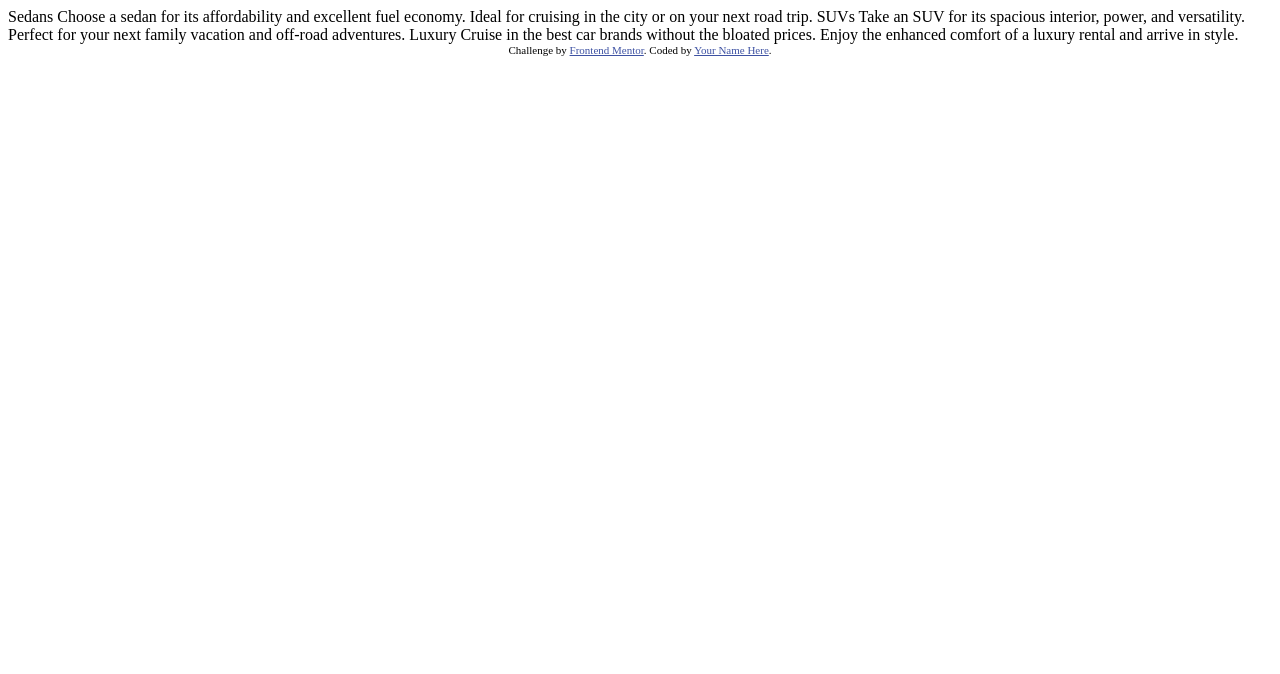
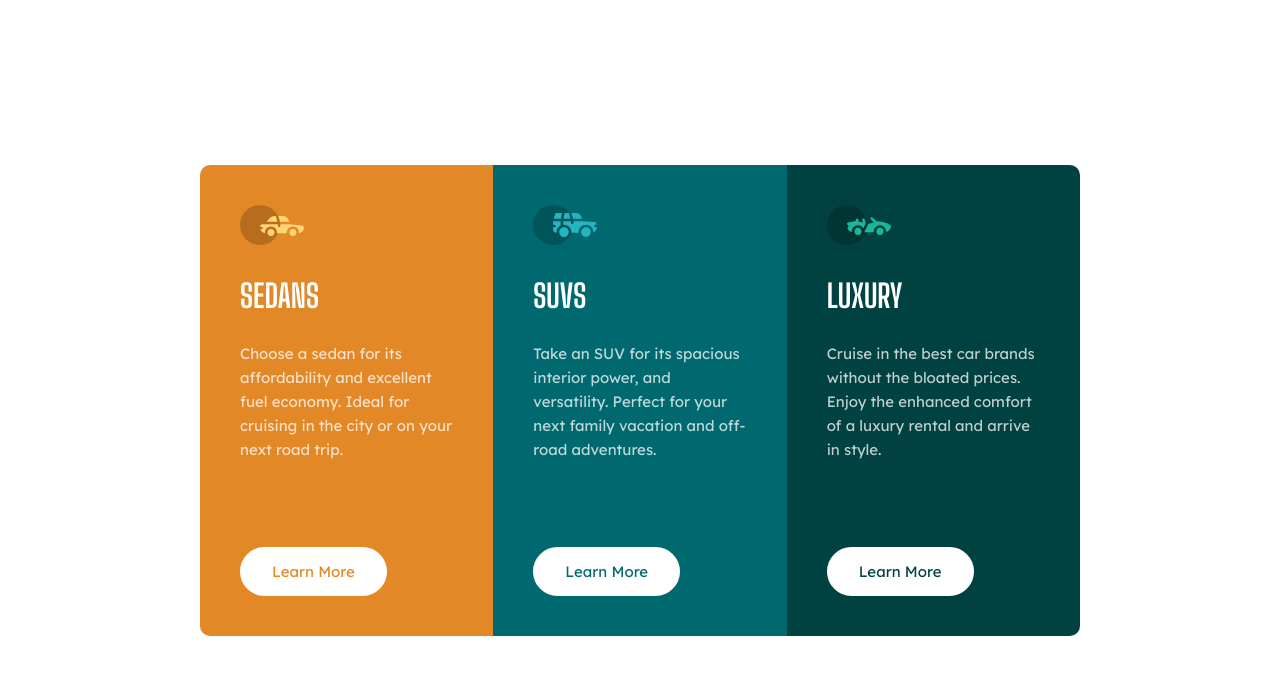
Before and after one commit to emersonescodes/frontendmentor-projects, a website: page newbie/3-column-preview-card-component-main/index.html in a window 1280 px wide. Drawn offline with nearby package versions, Linux system fonts and the light colour scheme.

Commit message:
add 3 column component and node modules of reset css

```diff
--- /dev/null
+++ b/newbie/3-column-preview-card-component-main/css/import.css
@@ -0,0 +1,4 @@
+@import url('./layout.css');
+@import url('./reset.css');
+@import url('./style.css');
+@import url('./variables.css')
--- /dev/null
+++ b/newbie/3-column-preview-card-component-main/css/layout.css
@@ -0,0 +1,35 @@
+.car-options__container {
+    width: 100vw;
+    height: 100vh;
+    display: flex;
+    justify-content: center;
+    align-items: center;
+    padding: 30px;
+}
+
+.car-options {
+    width: 55rem;
+    display: grid;
+    grid-template-columns: 1fr 1fr 1fr;
+    border-radius: 10px;
+    overflow: hidden;
+}
+
+.car-options__card {
+    padding: 40px;
+    display: flex;
+    flex-direction: column;
+    gap: 35px;
+    align-items: start;
+}
+
+@media (max-width: 750px) {
+    .car-options__container {
+        align-items: start;
+        justify-content: center;
+    }
+
+    .car-options {
+        grid-template-columns: 1fr;
+    }
+}
--- /dev/null
+++ b/newbie/3-column-preview-card-component-main/css/reset.css
@@ -0,0 +1,21 @@
+@import url('/node_modules/reset-css/reset.css');
+
+* {
+    font-family: 'Lexend Deca';
+    font-size: 15px;
+    box-sizing: border-box;
+}
+
+a {
+    text-decoration: none;
+    font-family: 'Lexend Deca';
+    font-size: 15px;
+}
+
+h2 {
+    font-size: 32px
+}
+
+p {
+    font-size: 15px;
+}
--- /dev/null
+++ b/newbie/3-column-preview-card-component-main/css/style.css
@@ -0,0 +1,49 @@
+#sedans {
+    background: var(--bright-orange);
+}
+
+#suvs {
+    background: var(--cyan);
+}
+
+#luxury {
+    background: var(--dark-cyan);
+}
+
+.car-options__title{
+    margin-bottom: 30px;
+    font-family: 'Big Shoulders Display';
+    font-weight: bold;
+    text-transform: uppercase;
+    color: white;
+}
+
+.car-options__description {
+    font-family: 'Lexend Deca';
+    line-height: 1.6;
+    color: var(--neutral-white);
+}
+
+.car-options__button {
+    background-color: white;
+    margin-top: 50px;
+    border: 2px solid white;
+    border-radius: 30px;
+    padding: 15px 30px;
+    transition: .2s;
+}
+
+.car-options__card:nth-child(1) .car-options__button {
+    color: var(--bright-orange);
+}
+.car-options__card:nth-child(2) .car-options__button  {
+    color: var(--cyan);
+}
+.car-options__card:nth-child(3) .car-options__button  {
+    color: var(--dark-cyan);
+}
+
+.car-options__card .car-options__button:hover {
+    color: white;
+    background: none;
+}
--- /dev/null
+++ b/newbie/3-column-preview-card-component-main/css/variables.css
@@ -0,0 +1,10 @@
+/* colors */
+
+:root {
+    --bright-orange: #e38826;
+    --cyan: #006970;
+    --dark-cyan: #004241;
+
+    --neutral-white: #ffffffbf;
+    --neutral-gray: #f2f2f2;
+}
--- a/newbie/3-column-preview-card-component-main/index.html
+++ b/newbie/3-column-preview-card-component-main/index.html
@@ -1,36 +1,57 @@
 <!DOCTYPE html>
 <html lang="en">
+
 <head>
   <meta charset="UTF-8">
-  <meta name="viewport" content="width=device-width, initial-scale=1.0"> <!-- displays site properly based on user's device -->
+  <meta name="viewport" content="width=device-width, initial-scale=1.0">
+  <!-- displays site properly based on user's device -->
 
   <link rel="icon" type="image/png" sizes="32x32" href="./images/favicon-32x32.png">
+  <link rel="preconnect" href="https://fonts.googleapis.com">
+  <link rel="preconnect" href="https://fonts.gstatic.com" crossorigin>
+  <link
+    href="https://fonts.googleapis.com/css2?family=Big+Shoulders+Display:wght@100..900&family=Lexend+Deca:wght@100..900&display=swap"
+    rel="stylesheet">
 
   <title>Frontend Mentor | 3-column preview card component</title>
 
+  <link rel="stylesheet" href="./css/import.css">
   <!-- Feel free to remove these styles or customise in your own stylesheet 👍 -->
-  <style>
-    .attribution { font-size: 11px; text-align: center; }
-    .attribution a { color: hsl(228, 45%, 44%); }
-  </style>
 </head>
+
 <body>
+  <main class="car-options__container">
+    <section class="car-options">
+      <article class="car-options__card" id="sedans">
+        <img src="./images/icon-sedans.svg" alt="">
+        <div class="car-options__text">
+          <h2 class="car-options__title">Sedans</h2>
+          <p class="car-options__description">Choose a sedan for its affordability and excellent fuel economy. Ideal for cruising in the city or on your next road trip.</p>
+        </div>
 
-  Sedans
-  Choose a sedan for its affordability and excellent fuel economy. Ideal for cruising in the city
-  or on your next road trip.
+        <a class="car-options__button" href="#">Learn More</a>
+      </article>
 
-  SUVs
-  Take an SUV for its spacious interior, power, and versatility. Perfect for your next family vacation
-  and off-road adventures.
+      <article class="car-options__card" id="suvs">
+        <img src="./images/icon-suvs.svg" alt="">
+        <div class="car-options__text">
+          <h2 class="car-options__title">SUVs</h2>
+          <p class="car-options__description">Take an SUV for its spacious interior power, and versatility. Perfect for your next family vacation and off-road adventures.</p>
+        </div>
+        <a class="car-options__button" href="#">Learn More</a>
+      </article>
 
-  Luxury
-  Cruise in the best car brands without the bloated prices. Enjoy the enhanced comfort of a luxury
-  rental and arrive in style.
+      <article class="car-options__card" id="luxury">
+        <img src="./images/icon-luxury.svg" alt="">
+        <div class="car-options__text">
+          <h2 class="car-options__title">Luxury</h2>
+          <p class="car-options__description">Cruise in the best car brands without the bloated prices. Enjoy the enhanced comfort of a luxury rental and arrive in style.</p>
+        </div>
+        <a class="car-options__button" href="#">Learn More</a>
+      </article>
+    </section>
+  </main>
 
-  <div class="attribution">
-    Challenge by <a href="https://www.frontendmentor.io?ref=challenge" target="_blank">Frontend Mentor</a>.
-    Coded by <a href="#">Your Name Here</a>.
-  </div>
 </body>
+
 </html>
--- /dev/null
+++ b/package.json
@@ -0,0 +1,5 @@
+{
+  "dependencies": {
+    "reset-css": "^5.0.2"
+  }
+}
```
Also changed, not shown: newbie/3-column-preview-card-component-main/style-guide.md (+0 -2 lines), newbie/3-column-preview-card-component-main/README-template.md (deleted), newbie/3-column-preview-card-component-main/README.md (deleted), 1 other file.
